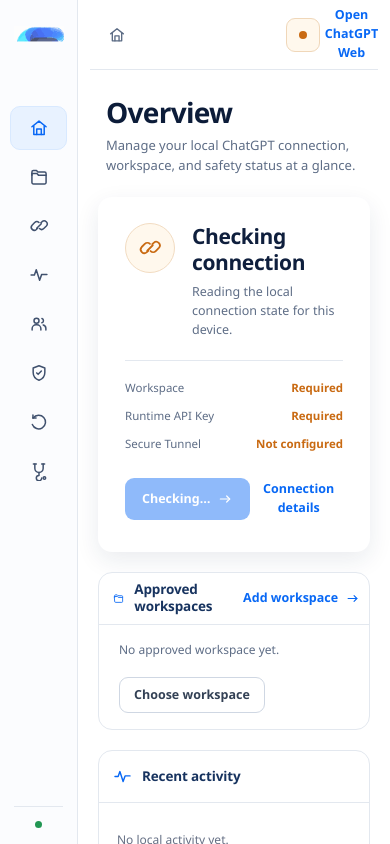
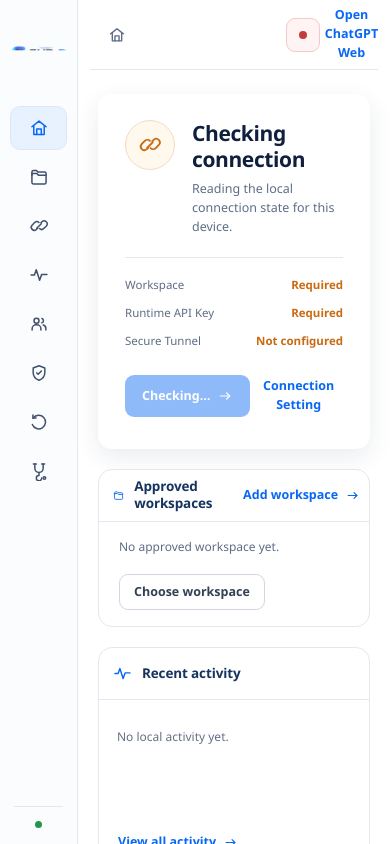
Before and after one commit to JekdoTH/SUD_D, a React (Vite) app in the folder packages/desktop/: page / in a window 390 px wide. Built offline with nearby package versions, Linux system fonts and the light colour scheme.

Commit message:
fix: polish overview connection shell

```diff
--- a/packages/desktop/electron/main.ts
+++ b/packages/desktop/electron/main.ts
@@ -343,6 +343,7 @@
   const preloadPath = fs.existsSync(path.join(__dirname, 'preload.mjs'))
     ? path.join(__dirname, 'preload.mjs')
     : path.join(__dirname, 'preload.js');
+  const windowIconPath = path.join(__dirname, '../src/assets/sud-d-app-icon.png');
 
   const win = new BrowserWindow({
     width: 1280,
@@ -350,6 +351,7 @@
     minWidth: 900,
     minHeight: 600,
     backgroundColor: '#f4f6f8',
+    icon: windowIconPath,
     show: false,
     webPreferences: {
       nodeIntegration: false,
--- a/packages/desktop/src/App.tsx
+++ b/packages/desktop/src/App.tsx
@@ -9,6 +9,7 @@
 import { TeamPage } from './pages/TeamPage';
 import sudDLogo from './assets/sud-d-logo.png';
 import { UiIcon, type UiIconName } from './ui-icons';
+import { presentConnectionState, type ConnectionStatePresentation } from './connection-ui-model';
 
 export type AppPage =
   | 'overview'
@@ -31,11 +32,23 @@
   { id: 'environment', icon: 'environment', label: 'Environment / Doctor' },
 ];
 
-type HealthState = 'checking' | 'healthy' | 'attention';
+const CHECKING_CONNECTION_PRESENTATION: ConnectionStatePresentation = {
+  label: 'Checking connection',
+  description: 'Reading local connection status.',
+  tone: 'neutral',
+};
+
+const CONNECTION_UNAVAILABLE_PRESENTATION: ConnectionStatePresentation = {
+  label: 'Connection unavailable',
+  description: 'Connection status could not be read.',
+  tone: 'danger',
+};
 
 export function App(): React.ReactElement {
   const [page, setPage] = useState<AppPage>('overview');
-  const [healthState, setHealthState] = useState<HealthState>('checking');
+  const [shellConnectionPresentation, setShellConnectionPresentation] = useState<ConnectionStatePresentation>(
+    CHECKING_CONNECTION_PRESENTATION,
+  );
   const [openingChatGPT, setOpeningChatGPT] = useState(false);
   const [shellMessage, setShellMessage] = useState('');
 
@@ -44,20 +57,24 @@
     [page],
   );
 
-  const refreshHealth = useCallback(async () => {
+  const refreshConnectionStatus = useCallback(async () => {
     try {
-      const result = await window.sudD.health.check();
-      setHealthState(result.ok && result.value.status === 'ok' ? 'healthy' : 'attention');
+      const result = await window.sudD.connection.status();
+      if (result.ok) {
+        setShellConnectionPresentation(presentConnectionState(result.value.runtime.state));
+        return;
+      }
     } catch {
-      setHealthState('attention');
+      // Fall through to the safe unavailable state below.
     }
+    setShellConnectionPresentation(CONNECTION_UNAVAILABLE_PRESENTATION);
   }, []);
 
   useEffect(() => {
-    void refreshHealth();
-    const timer = window.setInterval(() => void refreshHealth(), 5000);
+    void refreshConnectionStatus();
+    const timer = window.setInterval(() => void refreshConnectionStatus(), 2000);
     return () => window.clearInterval(timer);
-  }, [refreshHealth]);
+  }, [refreshConnectionStatus]);
 
   const openChatGPTWeb = async (): Promise<void> => {
     setOpeningChatGPT(true);
@@ -71,12 +88,6 @@
       setOpeningChatGPT(false);
     }
   };
-
-  const healthLabel = healthState === 'healthy'
-    ? 'System healthy'
-    : healthState === 'checking'
-      ? 'Checking system'
-      : 'System needs attention';
 
   return (
     <div className="layout">
@@ -115,9 +126,13 @@
           </div>
 
           <div className="app-topbar-actions">
-            <div className={`shell-health-chip shell-health-${healthState}`} role="status">
-              <span className="shell-health-dot" aria-hidden="true" />
-              <span>{healthLabel}</span>
+            <div
+              className={`shell-status-chip shell-status-${shellConnectionPresentation.tone}`}
+              role="status"
+              aria-label={`Connection status: ${shellConnectionPresentation.label}`}
+            >
+              <span className="shell-status-dot" aria-hidden="true" />
+              <span>{shellConnectionPresentation.label}</span>
             </div>
             <button
               id="open-chatgpt-web"
--- a/packages/desktop/src/index.css
+++ b/packages/desktop/src/index.css
@@ -63,15 +63,18 @@
 
 .sidebar-brand {
   min-height: 92px;
+  flex: 0 0 auto;
   display: flex;
-  align-items: flex-start;
+  align-items: center;
   padding: 4px 20px 22px;
 }
 
 .sidebar-logo-image {
+  display: block;
   width: 188px;
+  max-width: 100%;
   height: auto;
-  display: block;
+  flex: 0 1 auto;
   object-fit: contain;
 }
 
@@ -150,7 +153,7 @@
 .breadcrumb-chevron { color: #94a0b1; }
 
 .app-topbar-actions { display: flex; align-items: center; gap: 12px; }
-.shell-health-chip {
+.shell-status-chip {
   min-height: 34px;
   padding: 7px 12px;
   border: 1px solid var(--bg-border);
@@ -162,10 +165,12 @@
   font-weight: 620;
   white-space: nowrap;
 }
-.shell-health-dot { width: 8px; height: 8px; border-radius: 50%; background: currentColor; }
-.shell-health-checking { color: #607089; background: #f8fafc; }
-.shell-health-healthy { color: #258b4f; background: #f3fbf5; border-color: #cfe8d6; }
-.shell-health-attention { color: var(--yellow); background: var(--yellow-soft); border-color: #f0d7b9; }
+.shell-status-dot { width: 8px; height: 8px; border-radius: 50%; background: currentColor; }
+.shell-status-neutral { color: #607089; background: #f8fafc; }
+.shell-status-info { color: #2d6297; background: #f3f8fd; border-color: #d7e5f3; }
+.shell-status-success { color: #258b4f; background: #f3fbf5; border-color: #cfe8d6; }
+.shell-status-warning { color: var(--yellow); background: var(--yellow-soft); border-color: #f0d7b9; }
+.shell-status-danger { color: var(--red); background: var(--red-soft); border-color: #f1caca; }
 .open-chatgpt-button {
   min-height: 38px;
   padding: 8px 14px;
@@ -416,8 +421,6 @@
   flex-direction: column;
   gap: 20px;
 }
-
-.overview-heading { padding: 2px 8px 2px; }
 
 .overview-connection-card {
   display: grid;
@@ -689,10 +692,11 @@
   .sidebar { width: 78px; min-width: 78px; }
   .sidebar-brand { min-height: 74px; padding: 2px 10px 18px; justify-content: center; }
   .sidebar-logo-image {
-    width: 50px;
-    height: 50px;
-    object-fit: cover;
-    object-position: left center;
+    width: 56px;
+    max-width: 100%;
+    height: auto;
+    object-fit: contain;
+    object-position: center;
   }
   .sidebar-nav { padding-inline: 10px; }
   .nav-item { justify-content: center; padding-inline: 10px; }
@@ -709,7 +713,7 @@
 @media (max-width: 940px) {
   .app-topbar { min-height: 70px; flex-basis: 70px; gap: 14px; }
   .app-topbar-actions { gap: 8px; }
-  .shell-health-chip { padding-inline: 10px; }
+  .shell-status-chip { padding-inline: 10px; }
   .open-chatgpt-button { padding-inline: 11px; }
   .main { padding: 24px 20px 36px; }
   .page-title { font-size: 28px; }
@@ -731,8 +735,8 @@
 
 @media (max-width: 760px) {
   .breadcrumb-chevron, .breadcrumb > span { display: none; }
-  .shell-health-chip > span:last-child { display: none; }
-  .shell-health-chip { width: 34px; justify-content: center; padding: 0; }
+  .shell-status-chip > span:last-child { display: none; }
+  .shell-status-chip { width: 34px; justify-content: center; padding: 0; }
   .open-chatgpt-button > span { display: none; }
   .open-chatgpt-button { width: 40px; padding: 0; }
   .overview-workspace-header,
--- a/packages/desktop/src/pages/HomePage.tsx
+++ b/packages/desktop/src/pages/HomePage.tsx
@@ -157,11 +157,6 @@
 
   return (
     <div className="overview-page">
-      <header className="overview-heading">
-        <h1 className="page-title">Overview</h1>
-        <p className="page-subtitle">Manage your local ChatGPT connection, workspace, and safety status at a glance.</p>
-      </header>
-
       {error && (
         <div className="callout callout-error" role="alert">
           <strong>Connection needs attention</strong>
@@ -215,7 +210,7 @@
             <UiIcon name="arrow-right" size={16} />
           </button>
           <button className="btn btn-link overview-details-link" onClick={() => onNavigate('connection')}>
-            Connection details
+            Connection Setting
           </button>
         </div>
       </section>
```
Also changed, not shown: packages/desktop/src/assets/sud-d-app-icon.png (added), 1 other file (tests, documents, lock files or other folders).
